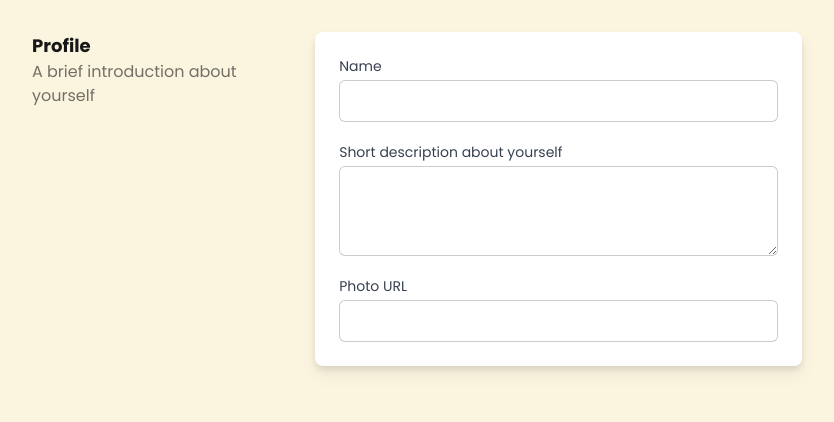
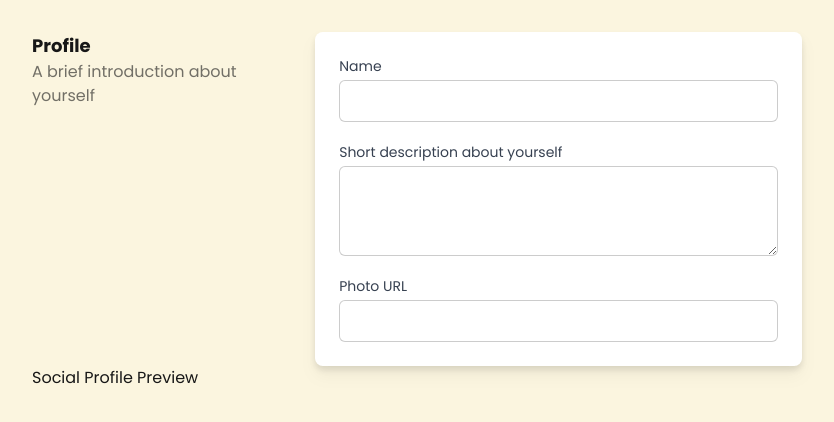
Before and after one commit to muhkyle17/creator-social-profile, a Next.js app: page / in a window 1280 px wide. Shown: the top 422 px of the page, without its empty margins (0-834 px from the left). Built offline with nearby package versions, Linux system fonts and the light colour scheme.

Commit message:
Init social profile preview component

```diff
--- /dev/null
+++ b/src/app/components/SocialProfilePreview.jsx
@@ -0,0 +1,5 @@
+const SocialProfilePreview = () => {
+  return <div>Social Profile Preview</div>
+}
+
+export default SocialProfilePreview
--- a/src/app/page.js
+++ b/src/app/page.js
@@ -1,9 +1,15 @@
 import Profile from './components/Profile'
+import SocialProfilePreview from './components/SocialProfilePreview'
 
 export default function Home() {
   return (
     <div className='p-8'>
-      <Profile />
+      <div>
+        <Profile />
+      </div>
+      <div>
+        <SocialProfilePreview />
+      </div>
     </div>
   )
 }
```
